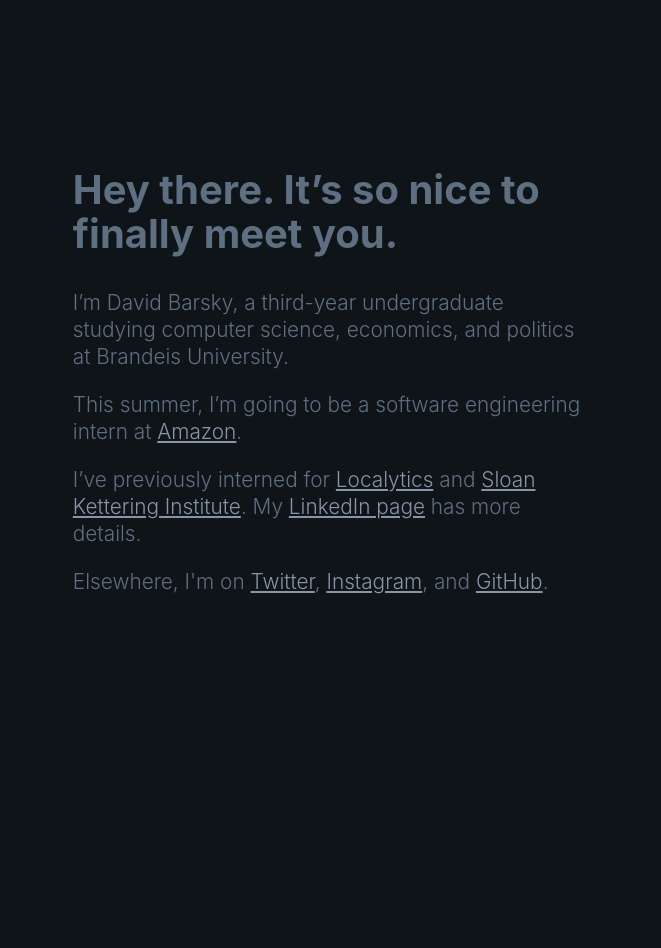
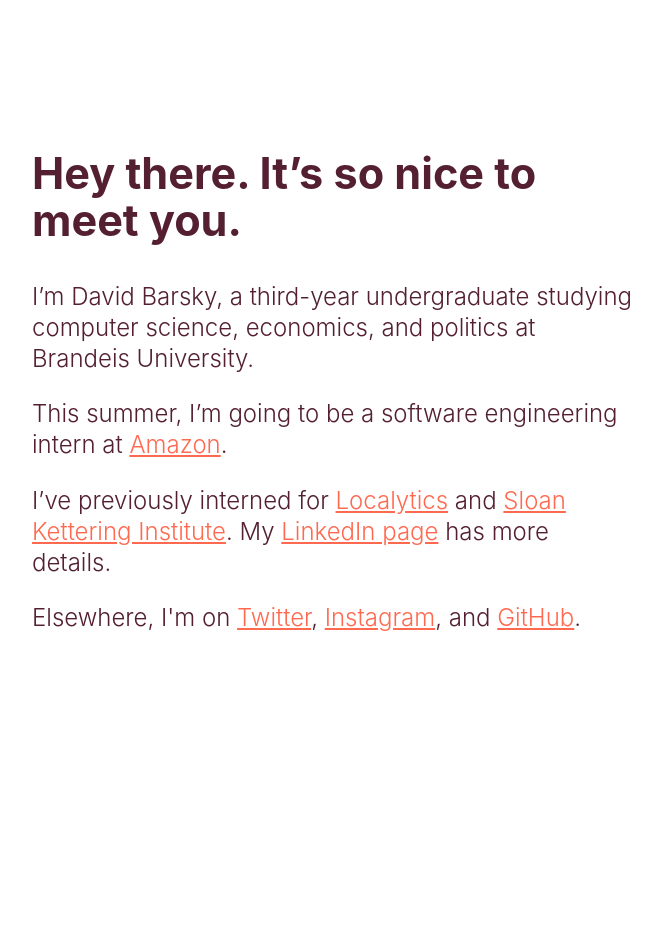
Before and after one commit to davidbarsky/davidbarsky.github.io, a Jekyll site: the page built from index.html, in a window 1280 px wide. Shown: the whole page, without its empty margins (308-969 px from the left). Built offline with Jekyll 4.4.1, drawn with Linux system fonts in a browser that asks for light colours; before the commit the page ends 900 px from its top, so only the background shows below that.

Commit message:
bettar colors

```diff
--- a/css/main.scss
+++ b/css/main.scss
@@ -3,29 +3,37 @@
 ---
 @charset "utf-8";
 
-$body-font-family: "acumin-pro", -apple-system, BlinkMacSystemFont, "Helvetica", "Roboto", sans-serif;
-$header-font-family: "acumin-pro", "freight-display-pro", $body-font-family;
+$body-font-family: "freight-text-pro", "district-pro", -apple-system, BlinkMacSystemFont, "Helvetica", "Roboto", sans-serif;
+$header-font-family: "freight-display-pro", $body-font-family;
 
 // colors
-// $background-color: #253338;
-// $text-color: #e5dadc;
-$background-color: #0f1419;
-$text-color: lighten(#3e4956, 15%);
-$link-color: lighten($text-color, 15%);
+$background-color: #ffffff;
+$text-color: #531f31;
+$link-color: #ff6950;
+
+.container {
+  display: flex;
+  max-height: 100vh;
+  min-height: 100vh;
+  flex-direction: column;
+  max-width: 600px;
+  margin: auto;
+  padding: 1em;
+}
 
 body {
   color: $text-color;
   font-family: $body-font-family;
   background-color: $background-color;
 
-  font-size: 1.3rem;
+  font-size: 1.5rem;
   font-weight: 300;
   line-height: 1.3;
 }
 
 h1 {
   color: $text-color;
-  font-size: 2.5rem;
+  font-size: 2.7rem;
   font-family: $header-font-family;
   font-weight: 700;
   line-height: 1.1;
@@ -35,18 +43,8 @@
   color: $link-color;
 }
 
-.container {
-  display: flex;
-  max-height: 100vh;
-  min-height: 100vh;
-  flex-direction: column;
-  max-width: 560px;
-  margin: auto;
-}
-
 article {
-  padding: 1em;
-  padding-top: 15vh;
+  padding-top: 10vh;
   align-self: flex-start;
 }
 
@@ -59,7 +57,7 @@
 
 @media (max-width: 375px) {
   article {
-    padding-top: 10vh;
+    padding-top: 5vh;
   }
   h1 {
     font-size: 1.8rem;
--- a/index.html
+++ b/index.html
@@ -3,7 +3,7 @@
 ---
 
 <article>
-  <h1>Hey there. It’s so nice to finally meet you.</h1>
+  <h1>Hey there. It’s so nice to meet you.</h1>
 
   <p>I’m David Barsky, a third-year undergraduate studying computer science, economics, and politics at Brandeis University.</p>
 
```
